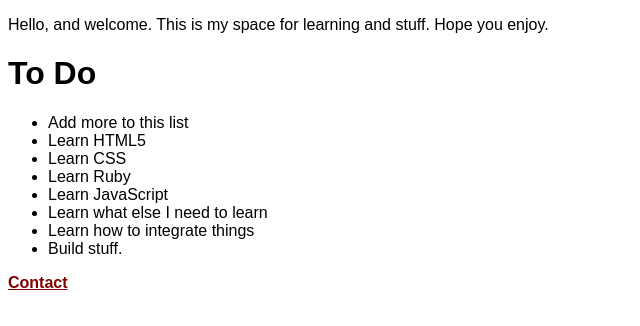
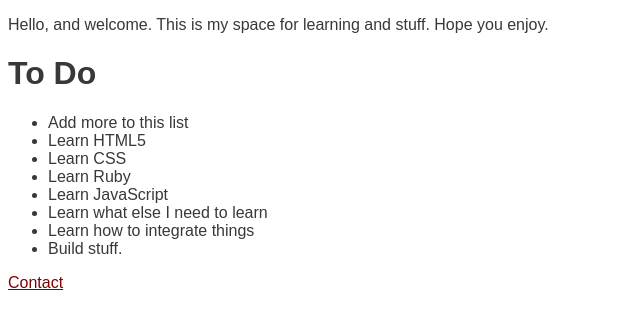
Before and after one commit to pkeenan516/patrickkevinkeenan.com, a plain HTML site: page index.html in a window 1280 px wide. Shown: the whole page, without its empty margins (0-640 px from the left). Drawn offline with Linux system fonts and the light colour scheme.

Commit message:
make black a little less black

```diff
--- a/pkkstyle.css
+++ b/pkkstyle.css
@@ -2,6 +2,7 @@
 
 p, h1, h2, ul, ol {
   font-family: 'Nunito', sans-serif;
+  color: #383838
 }
 
 p {
@@ -10,5 +11,5 @@ p {
 
 a {
   color: maroon;
-  font-weight: bold;
+  font-weight: ;
 }
```
